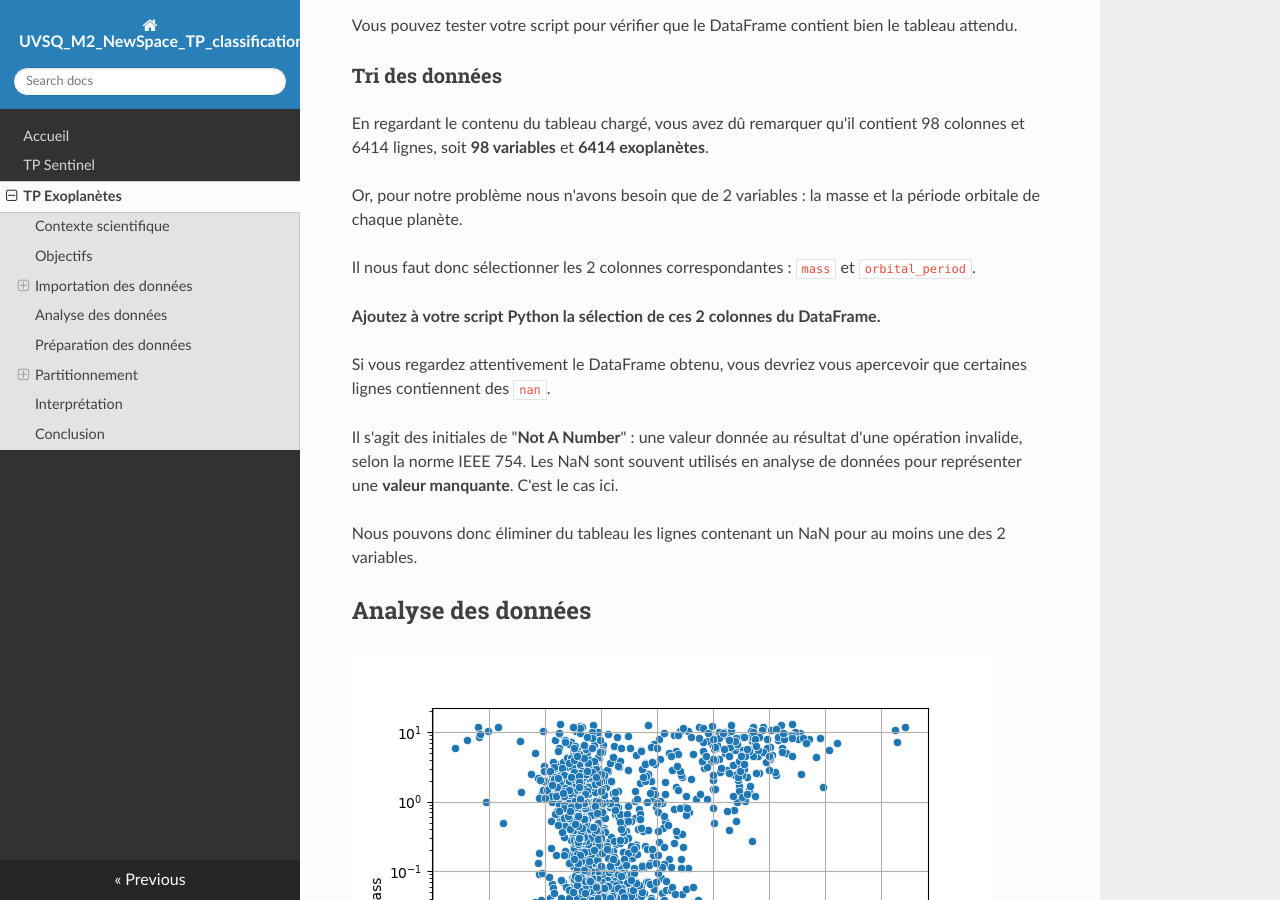
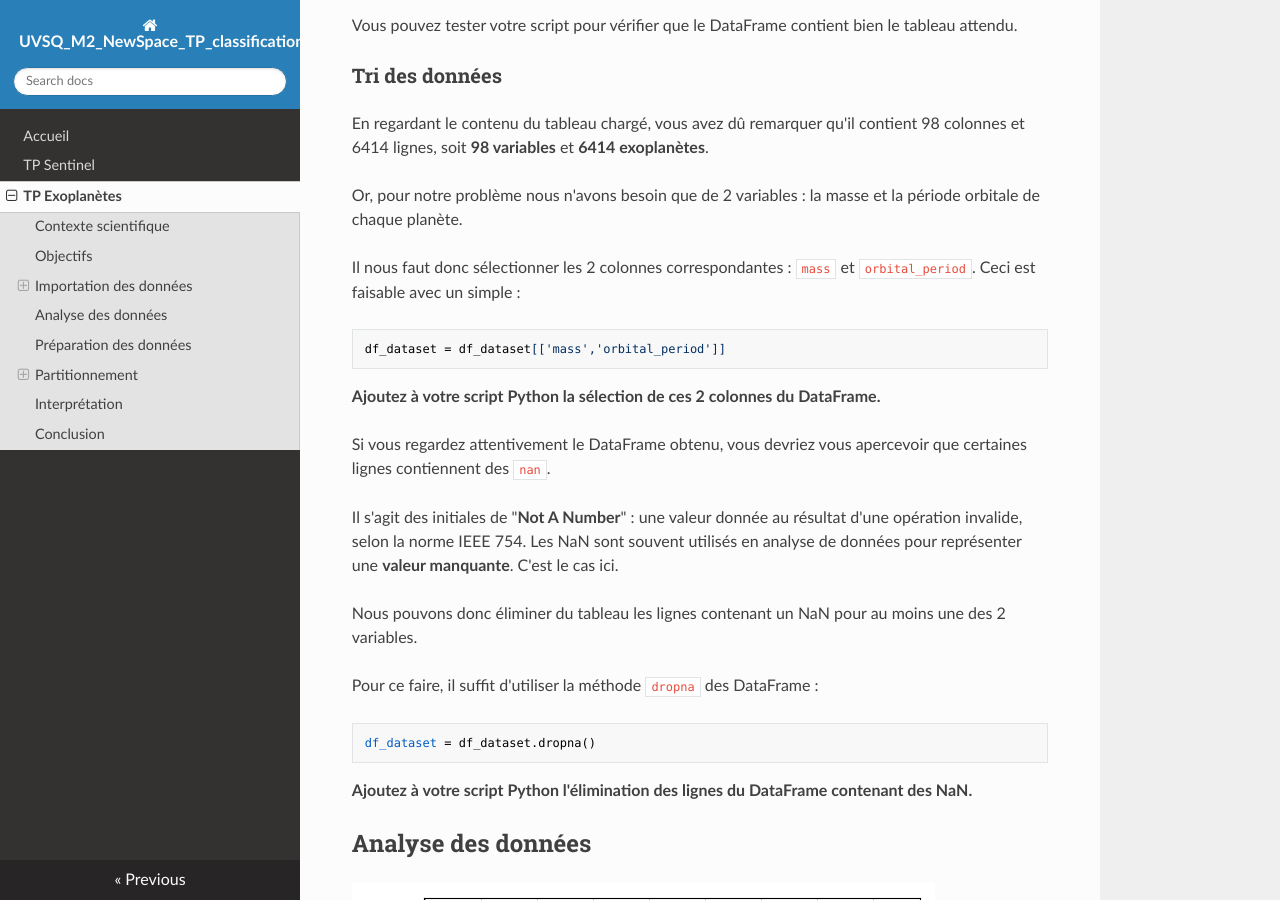
Before and after one commit to NicOudart/UVSQ_M2_NewSpace_TP_classification, an MkDocs documentation site: the page built from docs/TP_exoplanets.md, in a window 1280 px wide and 900 px high, scrolled down 3224 px. Built offline with MkDocs 1.6.1, drawn with Linux system fonts in a browser that asks for light colours; nearby versions of some CDN libraries.

Commit message:
-Progress on clustering and figures update.

```diff
--- a/docs/TP_exoplanets.md
+++ b/docs/TP_exoplanets.md
@@ -125,6 +125,11 @@ En regardant le contenu du tableau chargé, vous avez dû remarquer qu'il contie
 Or, pour notre problème nous n'avons besoin que de 2 variables : la masse et la période orbitale de chaque planète.
 
 Il nous faut donc sélectionner les 2 colonnes correspondantes : `mass` et `orbital_period`.
+Ceci est faisable avec un simple :
+
+~~~
+df_dataset = df_dataset[['mass','orbital_period']]
+~~~
 
 **Ajoutez à votre script Python la sélection de ces 2 colonnes du DataFrame.**
 
@@ -136,7 +141,13 @@ C'est le cas ici.
 
 Nous pouvons donc éliminer du tableau les lignes contenant un NaN pour au moins une des 2 variables.
 
+Pour ce faire, il suffit d'utiliser la méthode `dropna` des DataFrame :
 
+~~~
+df_dataset = df_dataset.dropna()
+~~~
+
+**Ajoutez à votre script Python l'élimination des lignes du DataFrame contenant des NaN.**
 
 ## Analyse des données
 
```
Also changed, not shown: docs/img/Exoplanets_2D_histogram.png, docs/img/Exoplanets_CAH.png, docs/img/Exoplanets_dendrogramme.png, docs/img/Exoplanets_inertia.png, docs/img/Exoplanets_k_means.png, docs/img/Exoplanets_scatter_points.png, docs/img/Exoplanets_silhouette.png.
